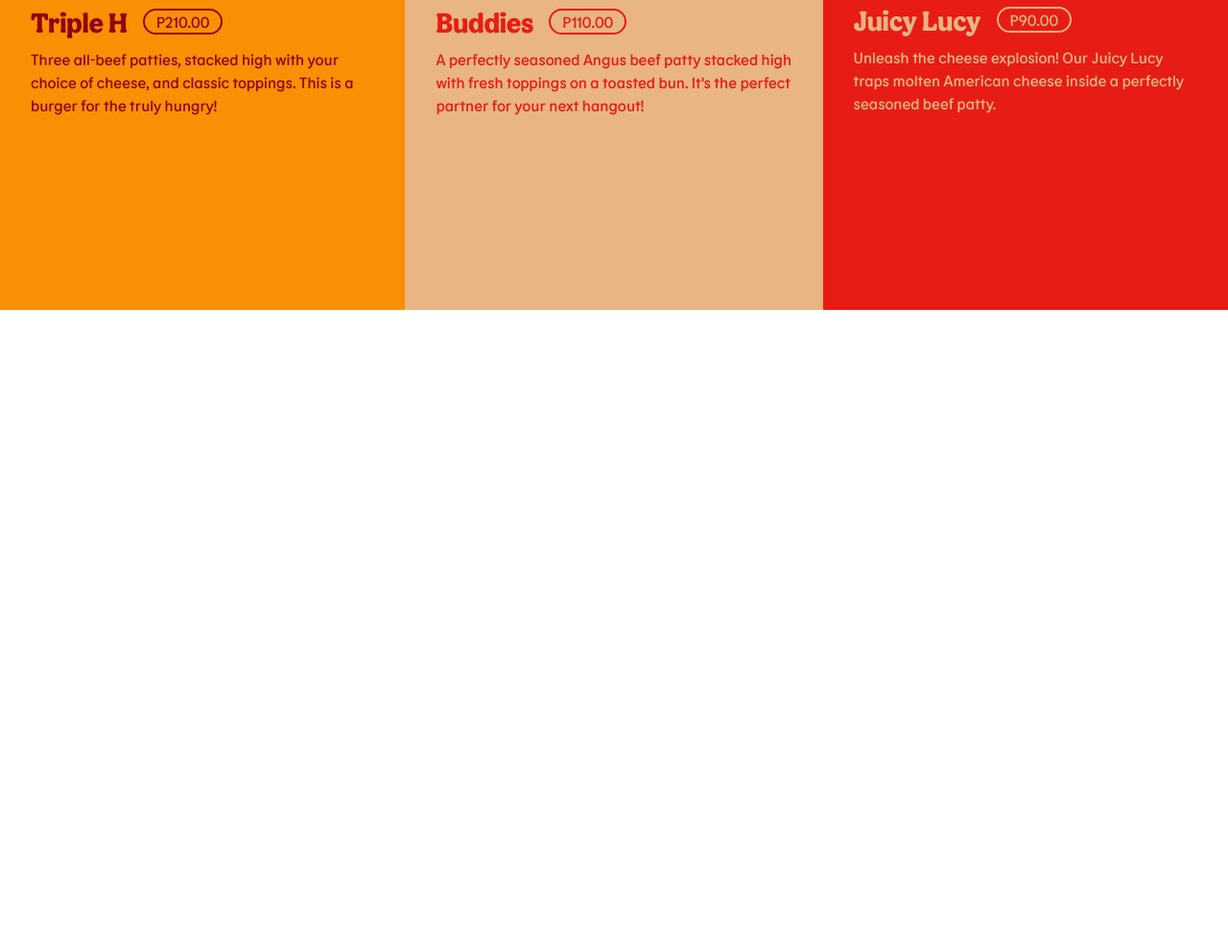
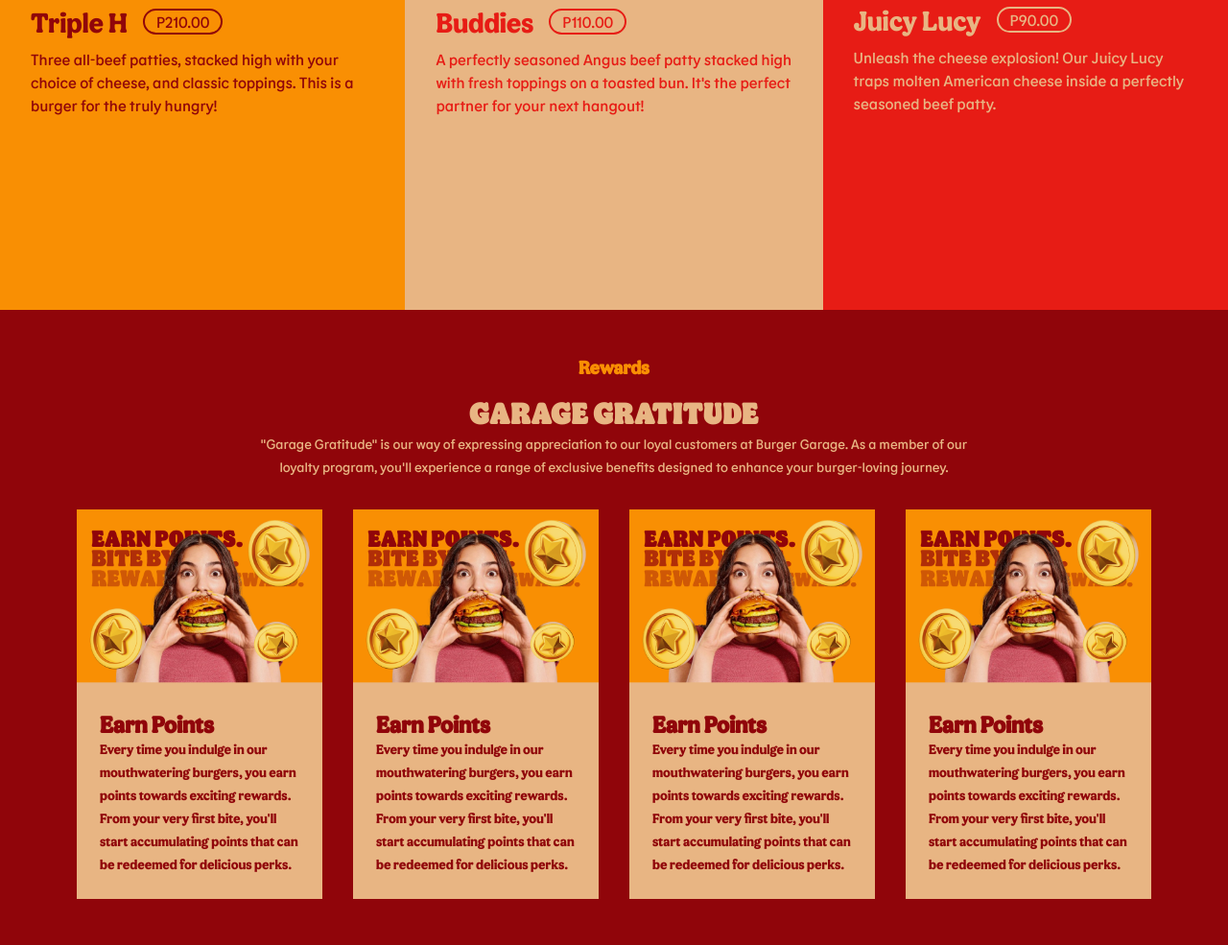
Before and after one commit to Jhoneric12/burger-website, a plain HTML site: page index.html in a window 1280 px wide. Shown: the part 2077-3062 px from the top of the page at 96% size. Before the commit the page ends 2400 px from the top, so only its background shows below. Drawn offline with nearby package versions, Linux system fonts and the light colour scheme.

Commit message:
added rewards section - eric

```diff
--- a/index.html
+++ b/index.html
@@ -175,6 +175,51 @@
                 </div>
             </div>
         </section>
+        <section class="rewards">
+            <div class="rewards-title">
+                <h1>Rewards</h1>
+                <h1>GARAGE GRATITUDE</h1>
+                <p>"Garage Gratitude" is our way of expressing appreciation to our loyal customers at Burger Garage. As a member of our loyalty program, you'll experience a range of exclusive benefits designed to enhance your burger-loving journey.</p>
+            </div>
+            <div class="cards-container">
+                <div class="card">
+                    <div class="card-img">
+                        <img src="/images/Earn Points.png" alt="">
+                    </div>
+                    <div class="card-description">
+                        <h1>Earn Points</h1>
+                        <p>Every time you indulge in our mouthwatering burgers, you earn points towards exciting rewards. From your very first bite, you'll start accumulating points that can be redeemed for delicious perks.</p>
+                    </div>
+                </div>
+                <div class="card">
+                    <div class="card-img">
+                        <img src="/images/Earn Points.png" alt="">
+                    </div>
+                    <div class="card-description">
+                        <h1>Earn Points</h1>
+                        <p>Every time you indulge in our mouthwatering burgers, you earn points towards exciting rewards. From your very first bite, you'll start accumulating points that can be redeemed for delicious perks.</p>
+                    </div>
+                </div>
+                <div class="card">
+                    <div class="card-img">
+                        <img src="/images/Earn Points.png" alt="">
+                    </div>
+                    <div class="card-description">
+                        <h1>Earn Points</h1>
+                        <p>Every time you indulge in our mouthwatering burgers, you earn points towards exciting rewards. From your very first bite, you'll start accumulating points that can be redeemed for delicious perks.</p>
+                    </div>
+                </div>
+                <div class="card">
+                    <div class="card-img">
+                        <img src="/images/Earn Points.png" alt="">
+                    </div>
+                    <div class="card-description">
+                        <h1>Earn Points</h1>
+                        <p>Every time you indulge in our mouthwatering burgers, you earn points towards exciting rewards. From your very first bite, you'll start accumulating points that can be redeemed for delicious perks.</p>
+                    </div>
+                </div>
+            </div>
+        </section>
     </main>
 </body>
 </html>
--- a/style.css
+++ b/style.css
@@ -383,6 +383,7 @@ nav .nav-links li:nth-child(1) {
 
 /* Best Sellers */
 .best-sellers {
+    position: relative;
     display: flex;
     height: 100vh;
     align-items: center;
@@ -398,6 +399,7 @@ nav .nav-links li:nth-child(1) {
     color: var(--fourth-color);
     height: 100%;
     width: 33%;
+    position: relative;
 }
 
 .burger-1 .title {
@@ -461,6 +463,7 @@ nav .nav-links li:nth-child(1) {
 }
 
 .burger-2 {
+    position: relative;
     background-color: var(--third-color);
     align-items: center;
     flex-direction: column;
@@ -531,6 +534,7 @@ nav .nav-links li:nth-child(1) {
 }
 
 .burger-3 {
+    position: relative;
     background-color: var(--second-color);
     align-items: center;
     flex-direction: column;
@@ -598,6 +602,84 @@ nav .nav-links li:nth-child(1) {
     transform: translate(-50%, -50%);
     z-index: 1000;
 }
+
+.rewards {
+    /* min-height: 100vh; */
+    /* position: relative; */
+    padding: 3rem 0;
+    display: flex;
+    flex-direction: column;
+    gap: 2rem;
+    background-color: var(--fourth-color);
+}
+
+.rewards-title {
+    text-align: center;
+    display: flex;
+    flex-direction: column;
+    justify-content: center;
+    align-items: center;
+    align-items: center;
+}
+
+.rewards-title h1:nth-child(1) {
+    font-family: 'Flame-Regular';
+    font-size: 1.2rem;
+    color: var(--first-color);
+}
+
+.rewards-title h1:nth-child(2) {
+    font-size: 2rem;
+    margin-top: 1rem;
+    color: var(--third-color);
+    font-family: 'Flame-Bold';
+}
+
+.rewards-title p:nth-child(3) {
+    width: 60%;
+    margin-top: 0.2rem;
+    font-family: 'Flamesans-Regular';
+    font-size: 0.875rem;
+    line-height: 1.5rem;
+    color: var(--third-color);
+}
+
+.card {
+    width: 20%;
+    display: flex;
+    flex-direction: column;
+    background-color: var(--third-color)
+}
+
+.card-img img {
+    width: 100%;
+}
+
+.cards-container {
+    width: 100%;
+    display: flex;
+    justify-content: center;
+    gap: 2rem;
+}
+
+.card .card-description {
+    background-color: var(--third-color);
+    font-family: 'Flame-Regular';
+    color: var(--fourth-color);
+    padding: 1.5rem;
+}
+
+.card-description h1 {
+    font-size: 1.5rem;
+}
+
+.card-description p {
+    margin-top: auto;
+    line-height: 1.5rem;
+    font-size: 0.875rem;
+}
+
+
 
 /* Mobile */
 @media only screen and (max-width: 767px) {
@@ -764,6 +846,15 @@ nav .nav-links li:nth-child(1) {
   .burger-3 {
     width: 100%;
   }
+
+  .cards-container {
+    flex-direction: column;
+    justify-content: center;
+  }
+
+  .card {
+    width: 100%;
+  }
   }
 
 
```
Also changed, not shown: images/Earn Points.png (added).
